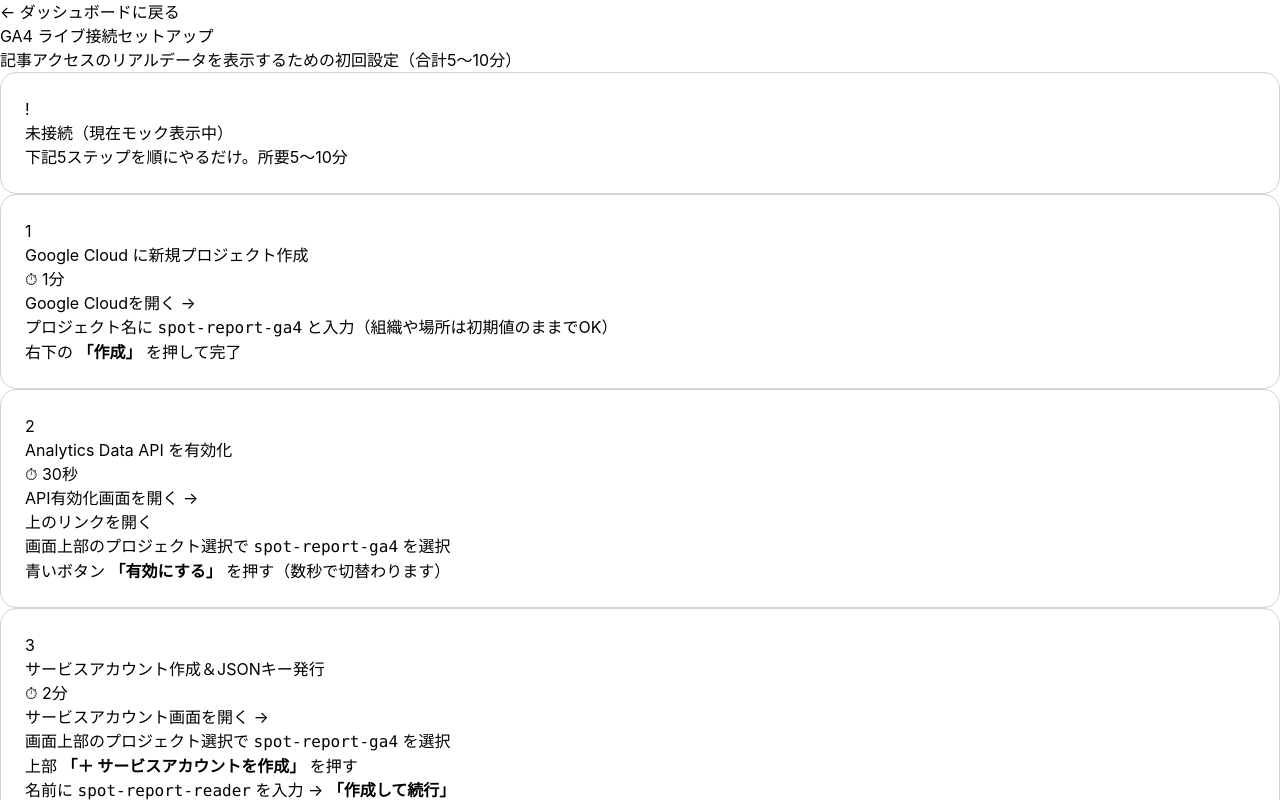
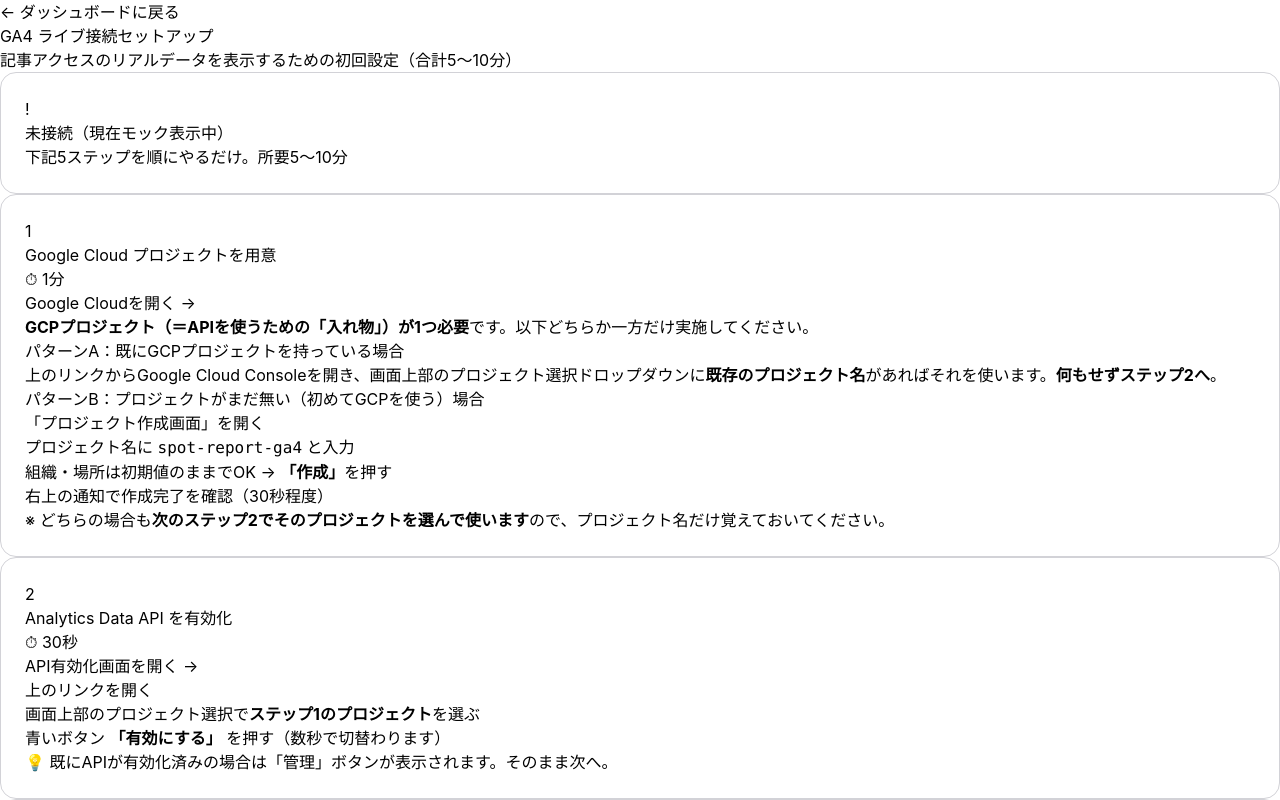
Before and after one commit to jamworksfujiki-jpg/spot-report, a Next.js app: page /setup in a window 1280 px wide. Shown: the top 800 px of the page. Built offline with nearby package versions, Linux system fonts and the light colour scheme.

Commit message:
docs: setup page にステップ1（GCPプロジェクト準備）を追加、既存/新規の両パターン記載

```diff
--- a/src/app/setup/page.tsx
+++ b/src/app/setup/page.tsx
@@ -61,14 +61,30 @@
       {/* Step 1 */}
       <StepCard
         num={1}
-        title="Google Cloud に新規プロジェクト作成"
+        title="Google Cloud プロジェクトを用意"
         time="1分"
-        action={{ url: "https://console.cloud.google.com/projectcreate", label: "Google Cloudを開く" }}
+        action={{ url: "https://console.cloud.google.com/", label: "Google Cloudを開く" }}
       >
-        <ol className="text-[13px] text-[#1D1D1F] space-y-1.5 list-decimal list-inside">
-          <li>プロジェクト名に <Code>spot-report-ga4</Code> と入力（組織や場所は初期値のままでOK）</li>
-          <li>右下の <b>「作成」</b> を押して完了</li>
-        </ol>
+        <div className="text-[13px] text-[#1D1D1F] space-y-2">
+          <p><b>GCPプロジェクト（＝APIを使うための「入れ物」）が1つ必要</b>です。以下どちらか一方だけ実施してください。</p>
+
+          <div className="px-3 py-2.5 bg-[#E5F7EB] border border-[#A8E5BD] rounded-lg">
+            <p className="font-semibold text-[#0F7B32] mb-1">パターンA：既にGCPプロジェクトを持っている場合</p>
+            <p className="text-[12px]">上のリンクからGoogle Cloud Consoleを開き、画面上部のプロジェクト選択ドロップダウンに<b>既存のプロジェクト名</b>があればそれを使います。<b>何もせずステップ2へ</b>。</p>
+          </div>
+
+          <div className="px-3 py-2.5 bg-[#FFF4E5] border border-[#FFD599] rounded-lg">
+            <p className="font-semibold text-[#B25A00] mb-1">パターンB：プロジェクトがまだ無い（初めてGCPを使う）場合</p>
+            <ol className="text-[12px] space-y-1 list-decimal list-inside mt-1">
+              <li><a href="https://console.cloud.google.com/projectcreate" target="_blank" rel="noopener" className="text-[#0071E3] hover:underline font-semibold">「プロジェクト作成画面」を開く</a></li>
+              <li>プロジェクト名に <Code>spot-report-ga4</Code> と入力</li>
+              <li>組織・場所は初期値のままでOK → <b>「作成」</b>を押す</li>
+              <li>右上の通知で作成完了を確認（30秒程度）</li>
+            </ol>
+          </div>
+
+          <p className="text-[11px] text-[#6E6E73] mt-1">※ どちらの場合も<b>次のステップ2でそのプロジェクトを選んで使います</b>ので、プロジェクト名だけ覚えておいてください。</p>
+        </div>
       </StepCard>
 
       {/* Step 2 */}
@@ -80,9 +96,12 @@
       >
         <ol className="text-[13px] text-[#1D1D1F] space-y-1.5 list-decimal list-inside">
           <li>上のリンクを開く</li>
-          <li>画面上部のプロジェクト選択で <Code>spot-report-ga4</Code> を選択</li>
+          <li>画面上部のプロジェクト選択で<b>ステップ1のプロジェクト</b>を選ぶ</li>
           <li>青いボタン <b>「有効にする」</b> を押す（数秒で切替わります）</li>
         </ol>
+        <div className="mt-3 px-3 py-2 bg-[#E5F7EB] border border-[#A8E5BD] rounded-lg text-[12px] text-[#1D1D1F]">
+          💡 既にAPIが有効化済みの場合は「管理」ボタンが表示されます。そのまま次へ。
+        </div>
       </StepCard>
 
       {/* Step 3 */}
@@ -93,7 +112,7 @@
         action={{ url: "https://console.cloud.google.com/iam-admin/serviceaccounts", label: "サービスアカウント画面を開く" }}
       >
         <ol className="text-[13px] text-[#1D1D1F] space-y-2 list-decimal list-inside">
-          <li>画面上部のプロジェクト選択で <Code>spot-report-ga4</Code> を選択</li>
+          <li>ステップ1で選んだ<b>同じプロジェクト</b>が選択されていることを確認</li>
           <li>上部 <b>「＋ サービスアカウントを作成」</b> を押す</li>
           <li>
             名前に <Code>spot-report-reader</Code> を入力 → <b>「作成して続行」</b>
```
